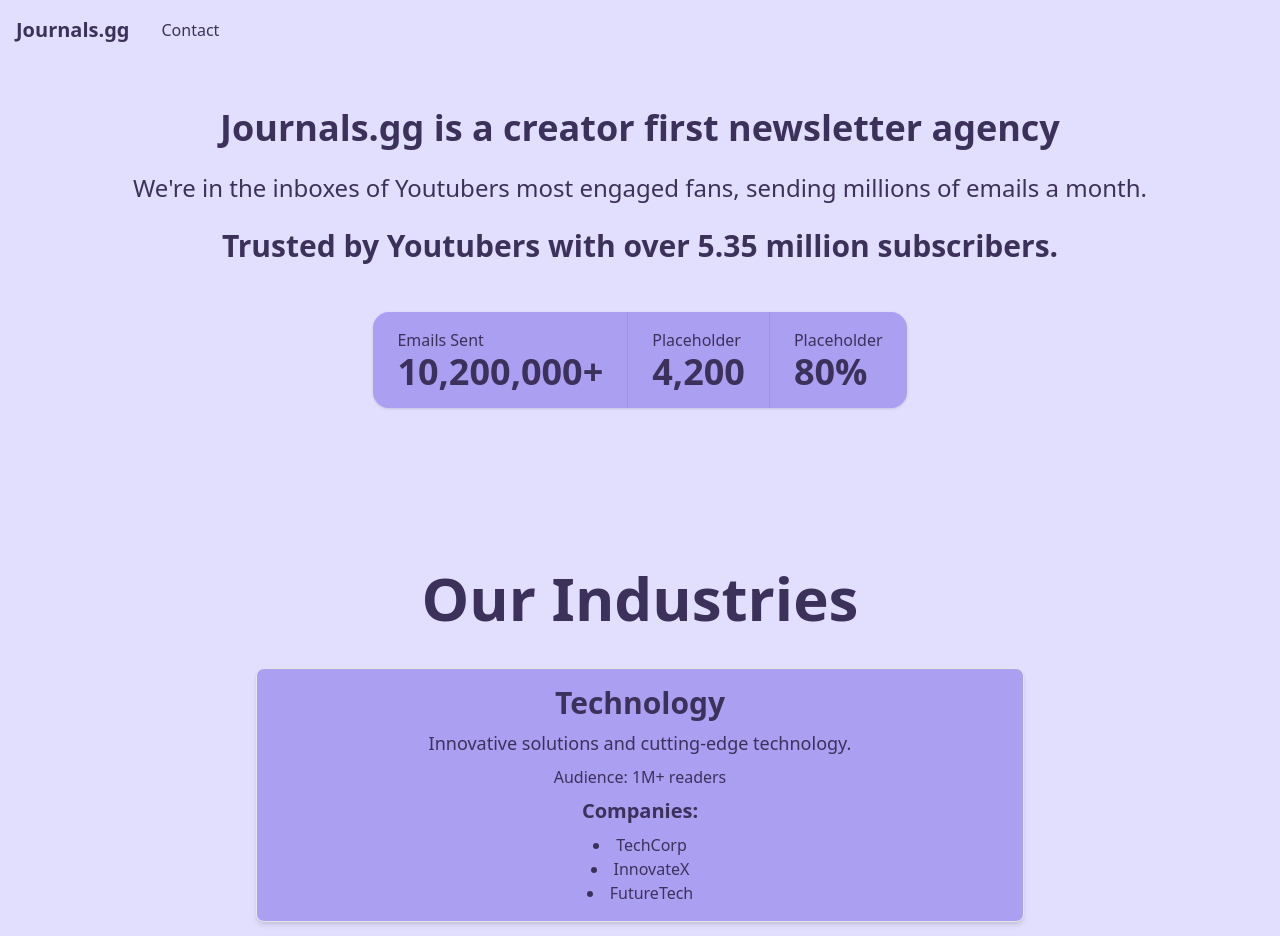
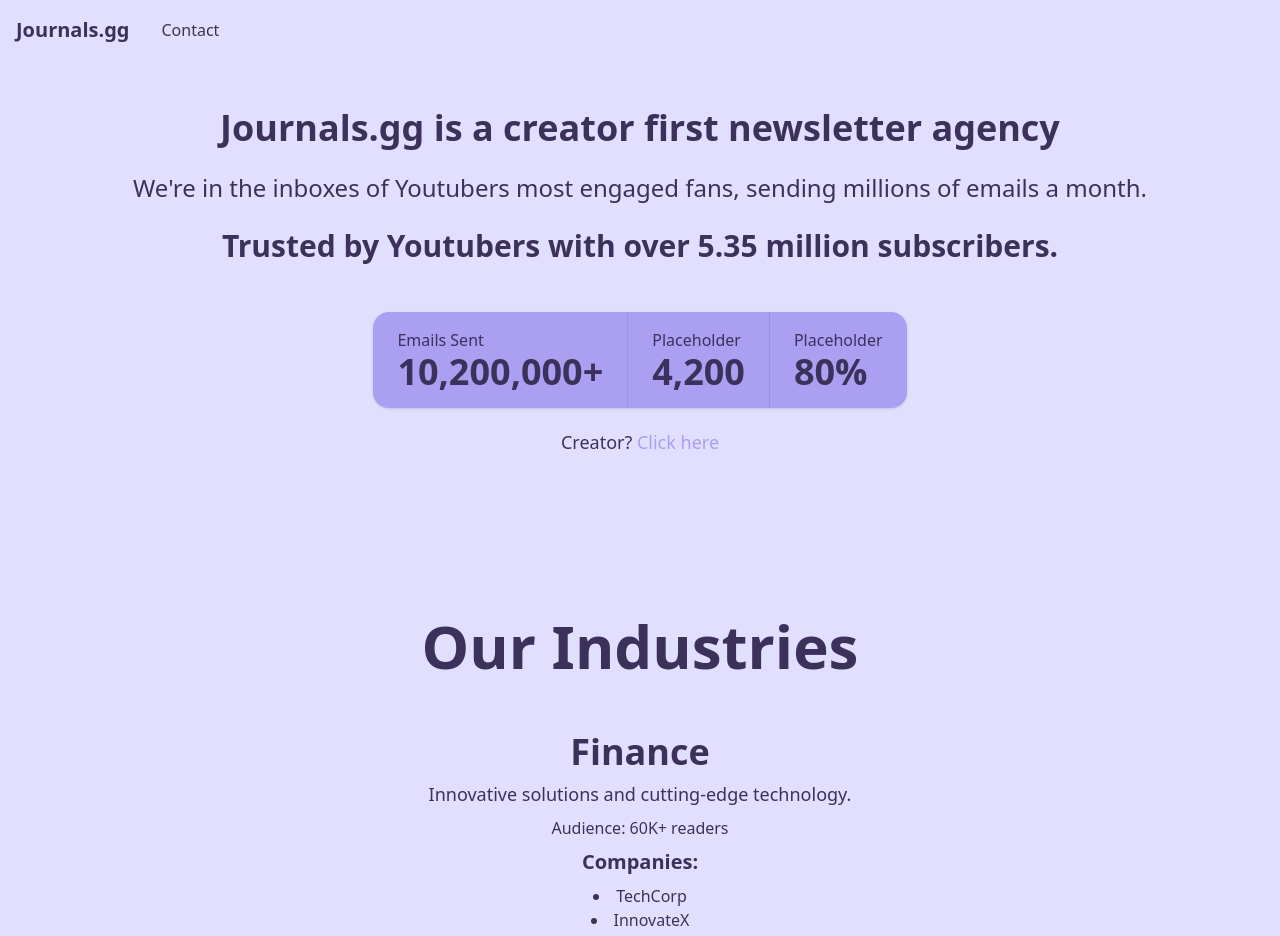
Before and after one commit to edwardfgt/journals-website-2024, a React (Vite) app: page / in a window 1280 px wide. Shown: the top 936 px of the page. Built offline with nearby package versions, Linux system fonts and the light colour scheme.

Commit message:
Add small creator text under StatBar in Homepage.tsx

```diff
--- a/src/components/Homepage.tsx
+++ b/src/components/Homepage.tsx
@@ -7,6 +7,7 @@ const Home: React.FC = () => {
         <div className="bg-background min-h-screen flex flex-col items-center justify-center">
             <HeadingBlock />
             <StatBar />
+            <p className='text-text pt-5 text-lg'>Creator? <a href="https://creator.journals.gg/" className="text-highlight">Click here</a></p>
             <div className="flex flex-col items-center justify-center mt-40">
                 <h1 className="text-6xl font-bold text-text">
                     Our Industries
@@ -14,9 +15,9 @@ const Home: React.FC = () => {
             </div>
             <div className="flex flex-col items-center justify-center mt-10 w-full">
                 <IndustryBlock
-                    name="Technology"
+                    name="Finance"
                     description="Innovative solutions and cutting-edge technology."
-                    audienceStats="1M+ readers"
+                    audienceStats="60K+ readers"
                     companyNames={["TechCorp", "InnovateX", "FutureTech"]}
                 />
                 <IndustryBlock
--- a/src/components/IndustryBlock.tsx
+++ b/src/components/IndustryBlock.tsx
@@ -7,8 +7,8 @@ interface IndustryBlockProps {
 
 const IndustryBlock: React.FC<IndustryBlockProps> = ({ name, description, audienceStats, companyNames }) => {
     return (
-        <div className="p-4 border rounded-lg shadow-md mb-4 bg-highlight w-3/5 flex flex-col items-center">
-            <h2 className="text-3xl font-bold mb-2 text-text text-center">{name}</h2>
+        <div className="p-4 mb-4 w-3/5 flex flex-col items-center">
+            <h2 className="text-4xl font-bold mb-2 text-text text-center">{name}</h2>
             <p className="text-lg mb-2 text-text text-center">{description}</p>
             <p className="text-md mb-2 text-text text-center">Audience: {audienceStats}</p>
             <h3 className="text-xl font-semibold mb-2 text-text text-center">Companies:</h3>
```
